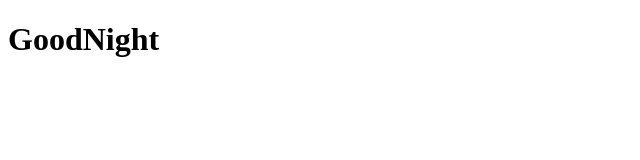
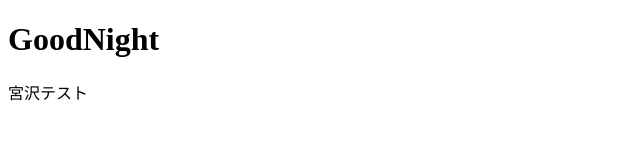
Before and after one commit to ryo9inoni/git-practise, a plain HTML site: page index.html in a window 1280 px wide. Shown: the full height of the page, 0-640 px from the left. Drawn offline with Linux system fonts and the light colour scheme.

Commit message:
コミットテスト

```diff
--- a/index.html
+++ b/index.html
@@ -12,6 +12,9 @@
   <div class="container">
     <h1>GoodNight</h1>
   </div>
+  <div>
+    <p>宮沢テスト</p>
+  </div>
 </body>
 
 </html>
```
